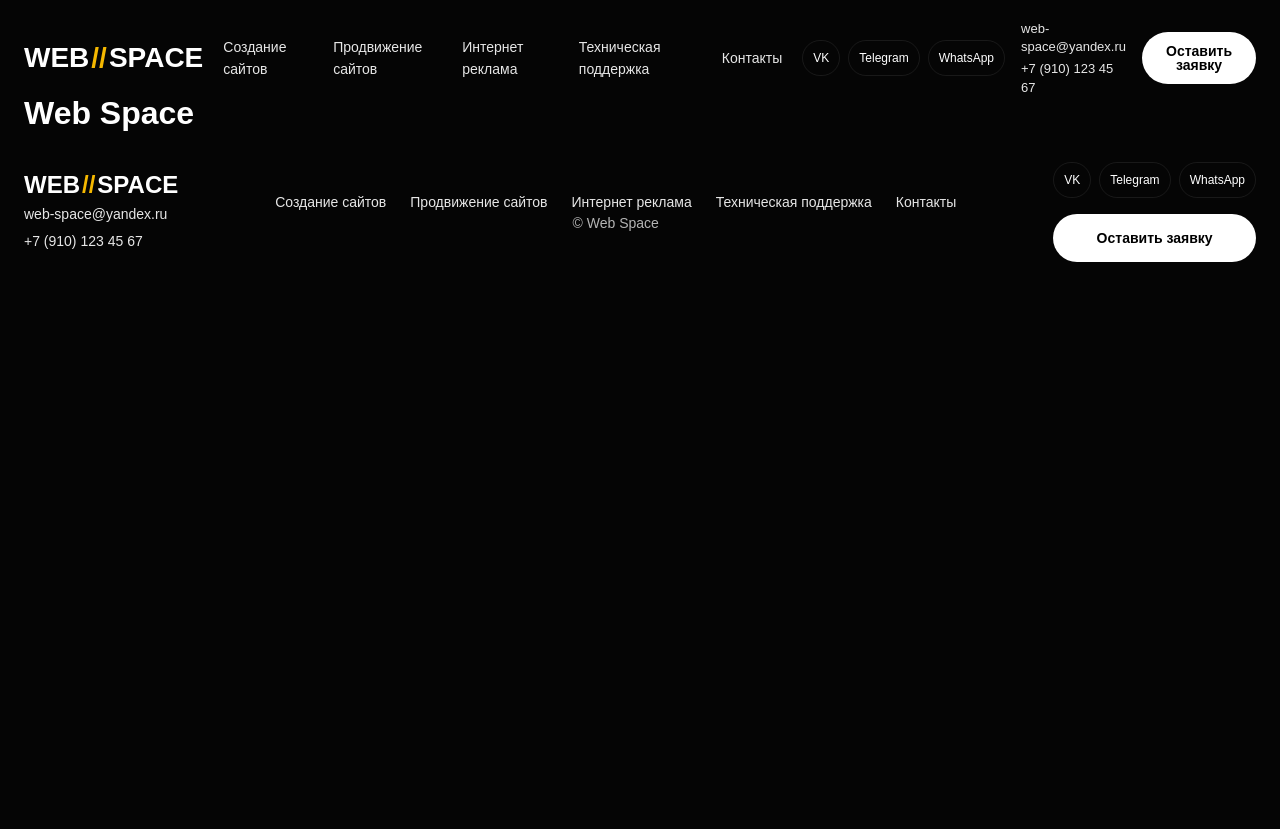
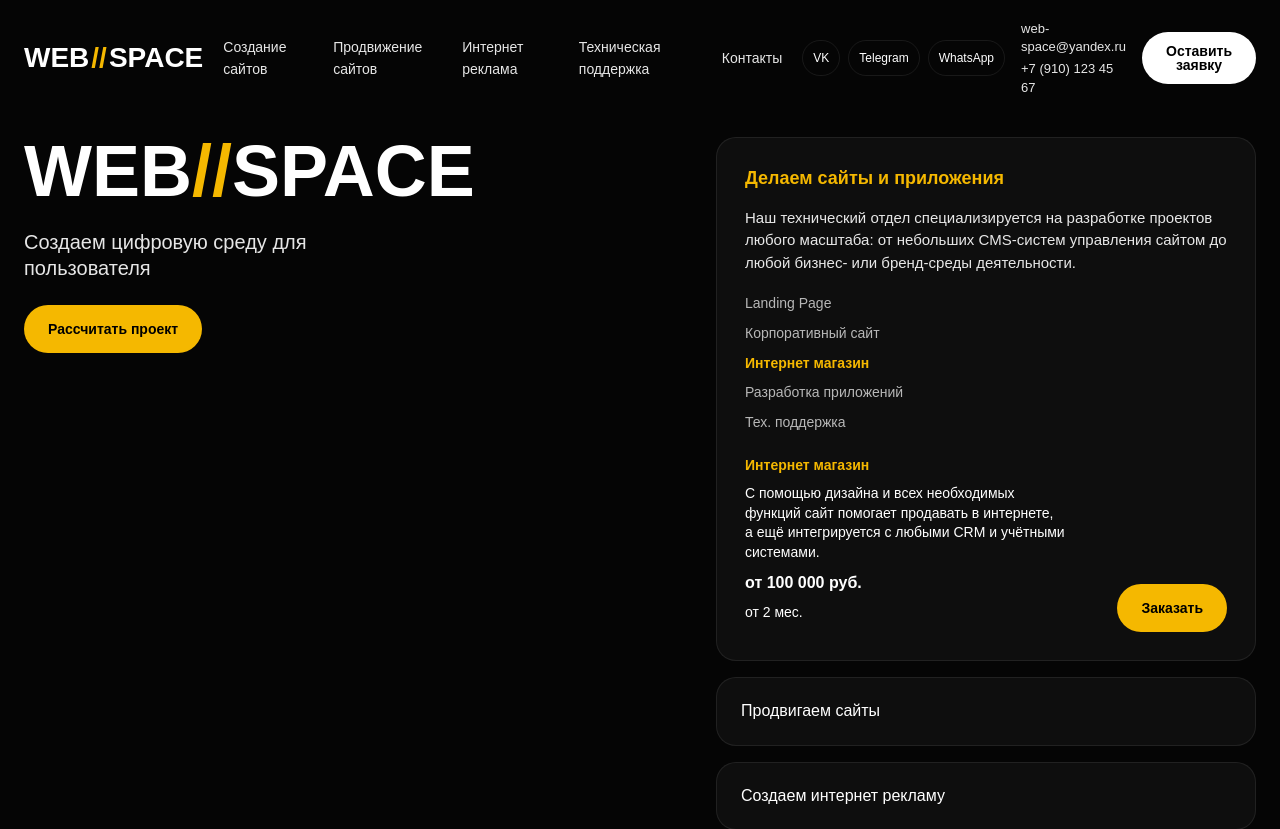
Before and after one commit to Eversus/web-space, a Next.js app: page / in a window 1280 px wide. Shown: the top 829 px of the page. Before the commit the page ends 800 px from the top, so only its background shows below. Built offline with nearby package versions, Linux system fonts and the light colour scheme.

Commit message:
added the hero block frame

```diff
--- a/app/page.tsx
+++ b/app/page.tsx
@@ -1,16 +1,13 @@
 import Header from "../components/layout/Header/Header";
 import Footer from "../components/layout/Footer/Footer";
-import Container from "../components/ui/Container/Container";
-import SectionTitle from "../components/ui/SectionTitle/SectionTitle";
+import Hero from "../sections/home/Hero/Hero";
 
 export default function Home() {
   return (
     <>
       <Header />
       <main>
-        <Container>
-          <SectionTitle title="Web Space" />
-        </Container>
+        <Hero />
       </main>
       <Footer />
     </>
--- /dev/null
+++ b/sections/home/Hero/Hero.module.scss
@@ -0,0 +1,142 @@
+@use "../../../styles/variables.scss" as vars;
+@use "../../../styles/mixins.scss" as *;
+
+.hero {
+  padding: 40px 0 80px;
+}
+
+.grid {
+  display: grid;
+  gap: 32px;
+
+  @include respond-md {
+    grid-template-columns: 1.1fr 0.9fr;
+    align-items: start;
+  }
+}
+
+.content {
+  display: flex;
+  flex-direction: column;
+  align-items: flex-start;
+  gap: 24px;
+}
+
+.title {
+  margin: 0;
+  color: vars.$color-text;
+  font-size: 72px;
+  font-weight: 800;
+  line-height: 0.95;
+
+  span {
+    color: vars.$color-accent;
+  }
+}
+
+.subtitle {
+  max-width: 320px;
+  margin: 0;
+  color: vars.$color-text;
+  font-size: 20px;
+  line-height: 1.3;
+  opacity: 0.9;
+}
+
+.panel {
+  display: flex;
+  flex-direction: column;
+  gap: 16px;
+}
+
+.mainCard {
+  padding: 28px;
+  border: 1px solid vars.$color-border-soft;
+  border-radius: vars.$radius-md;
+  background: rgba(255, 255, 255, 0.04);
+}
+
+.cardLabel {
+  margin: 0 0 16px;
+  color: vars.$color-accent;
+  font-size: 18px;
+  font-weight: 700;
+}
+
+.cardText {
+  margin: 0 0 20px;
+  color: vars.$color-text;
+  font-size: 15px;
+  line-height: 1.5;
+  opacity: 0.9;
+}
+
+.tabs {
+  display: flex;
+  flex-direction: column;
+  gap: 10px;
+  margin-bottom: 24px;
+}
+
+.tab {
+  padding: 0;
+  border: none;
+  background: transparent;
+  color: vars.$color-text;
+  text-align: left;
+  font-size: 14px;
+  line-height: 1.4;
+  opacity: 0.7;
+  cursor: pointer;
+}
+
+.tabActive {
+  color: vars.$color-accent;
+  opacity: 1;
+  font-weight: 700;
+}
+
+.cardMeta {
+  display: flex;
+  align-items: flex-end;
+  justify-content: space-between;
+  gap: 20px;
+}
+
+.metaContent {
+  max-width: 320px;
+
+  span {
+    display: block;
+    margin-bottom: 8px;
+    color: vars.$color-accent;
+    font-size: 14px;
+    font-weight: 600;
+  }
+
+  p {
+    margin: 0 0 10px;
+    color: vars.$color-text;
+    font-size: 14px;
+    line-height: 1.4;
+  }
+
+  strong {
+    display: block;
+    margin-bottom: 8px;
+    color: vars.$color-text;
+    font-size: 16px;
+    font-weight: 700;
+  }
+}
+
+.secondaryCard {
+  width: 100%;
+  padding: 22px 24px;
+  border: 1px solid vars.$color-border-soft;
+  border-radius: vars.$radius-md;
+  background: rgba(255, 255, 255, 0.04);
+  color: vars.$color-text;
+  text-align: left;
+  font-size: 16px;
+}
--- /dev/null
+++ b/sections/home/Hero/Hero.tsx
@@ -0,0 +1,133 @@
+"use client";
+
+import { useMemo, useState } from "react";
+import Container from "../../../components/ui/Container/Container";
+import Button from "../../../components/ui/Button/Button";
+import styles from "./Hero.module.scss";
+
+const services = [
+  {
+    id: "landing-page",
+    title: "Landing Page",
+    category: "Landing Page",
+    price: "от 30 000 руб.",
+    duration: "от 2 нед.",
+    description:
+      "Одностраничный сайт для продвижения услуги, продукта или рекламной кампании.",
+  },
+  {
+    id: "corporate-site",
+    title: "Корпоративный сайт",
+    category: "Корпоративный сайт",
+    price: "от 70 000 руб.",
+    duration: "от 1 мес.",
+    description:
+      "Многостраничный сайт компании с подробной структурой, услугами и контактной информацией.",
+  },
+  {
+    id: "online-store",
+    title: "Интернет магазин",
+    category: "Интернет магазин",
+    price: "от 100 000 руб.",
+    duration: "от 2 мес.",
+    description:
+      "С помощью дизайна и всех необходимых функций сайт помогает продавать в интернете, а ещё интегрируется с любыми CRM и учётными системами.",
+  },
+  {
+    id: "app-development",
+    title: "Разработка приложений",
+    category: "Разработка приложений",
+    price: "от 150 000 руб.",
+    duration: "от 2.5 мес.",
+    description:
+      "Разработка цифровых продуктов под бизнес-задачи, внутренние сервисы и клиентские интерфейсы.",
+  },
+  {
+    id: "support",
+    title: "Тех. поддержка",
+    category: "Тех. поддержка",
+    price: "от 5 000 руб.",
+    duration: "ежемесячно",
+    description:
+      "Поддержка, развитие, исправление ошибок и сопровождение уже работающих проектов.",
+  },
+];
+
+export default function Hero() {
+  const [activeTab, setActiveTab] = useState("online-store");
+
+  const activeService = useMemo(
+    () => services.find((service) => service.id === activeTab) ?? services[0],
+    [activeTab]
+  );
+
+  return (
+    <section className={styles.hero}>
+      <Container>
+        <div className={styles.grid}>
+          <div className={styles.content}>
+            <h1 className={styles.title}>
+              WEB<span>{"//"}</span>SPACE
+            </h1>
+
+            <p className={styles.subtitle}>
+              Создаем цифровую среду для пользователя
+            </p>
+
+            <Button>Рассчитать проект</Button>
+          </div>
+
+          <div className={styles.panel}>
+            <div className={styles.mainCard}>
+              <p className={styles.cardLabel}>Делаем сайты и приложения</p>
+
+              <p className={styles.cardText}>
+                Наш технический отдел специализируется на разработке проектов
+                любого масштаба: от небольших CMS-систем управления сайтом до
+                любой бизнес- или бренд-среды деятельности.
+              </p>
+
+              <div className={styles.tabs} role="tablist" aria-label="Услуги">
+                {services.map((service) => {
+                  const isActive = service.id === activeTab;
+
+                  return (
+                    <button
+                      key={service.id}
+                      type="button"
+                      role="tab"
+                      aria-selected={isActive}
+                      className={`${styles.tab} ${isActive ? styles.tabActive : ""}`}
+                      onClick={() => setActiveTab(service.id)}
+                    >
+                      {service.title}
+                    </button>
+                  );
+                })}
+              </div>
+
+              <div className={styles.cardMeta}>
+                <div className={styles.metaContent}>
+                  <span>{activeService.category}</span>
+                  <p>{activeService.description}</p>
+                  <strong>{activeService.price}</strong>
+                  <p>{activeService.duration}</p>
+                </div>
+
+                <Button>Заказать</Button>
+              </div>
+            </div>
+
+            <button className={styles.secondaryCard} type="button">
+              Продвигаем сайты
+            </button>
+
+            <button className={styles.secondaryCard} type="button">
+              Создаем интернет рекламу
+            </button>
+          </div>
+        </div>
+      </Container>
+    </section>
+  );
+}
```
